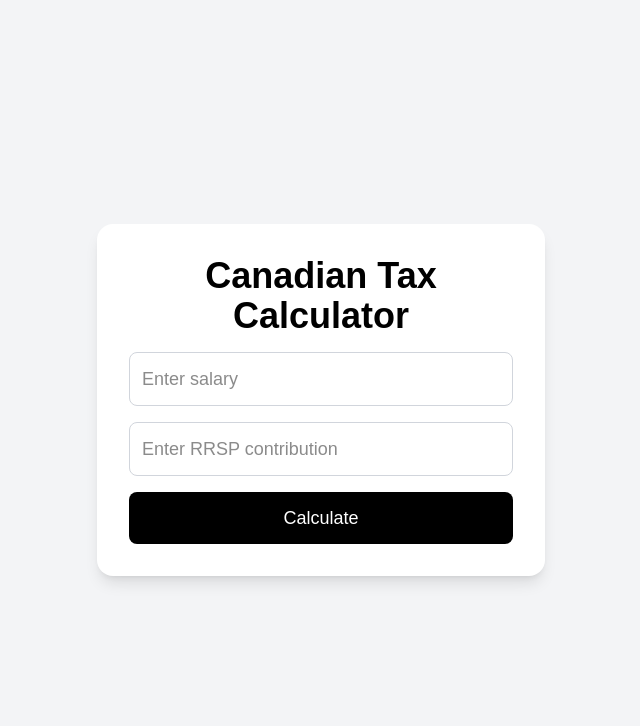
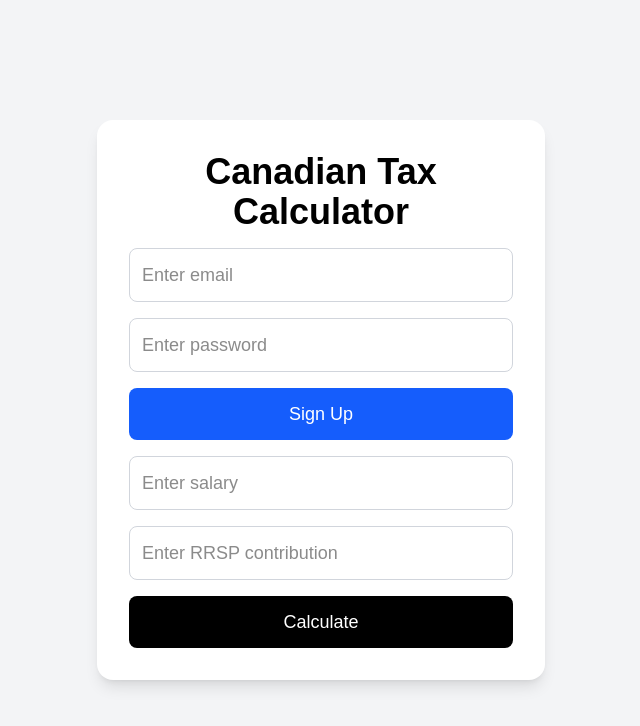
Before and after one commit to thanhtpham116/tax-dashboard, a Next.js app: page / in a window 1280 px wide. Shown: the top 726 px of the page, without its empty margins (319-959 px from the left). Built offline with nearby package versions, Linux system fonts and the light colour scheme; no server answers.

Commit message:
added signup

```diff
--- a/package.json
+++ b/package.json
@@ -9,6 +9,7 @@
     "lint": "eslint"
   },
   "dependencies": {
+    "firebase": "^12.13.0",
     "next": "16.2.6",
     "react": "19.2.4",
     "react-dom": "19.2.4",
--- /dev/null
+++ b/src/app/firebase/config.js
@@ -0,0 +1,16 @@
+import { initializeApp } from "firebase/app";
+
+import { getAuth } from "firebase/auth";
+
+const firebaseConfig = {
+  apiKey: "AIzaSyCfel3qg_MqKR0Sg4t-1hOxFaNwm9jPrWA",
+  authDomain: "tax-dashboard-db8ae.firebaseapp.com",
+  projectId: "tax-dashboard-db8ae",
+  storageBucket: "tax-dashboard-db8ae.firebasestorage.app",
+  messagingSenderId: "868710244196",
+  appId: "1:868710244196:web:30ae37de1eeb560145a471",
+};
+
+const app = initializeApp(firebaseConfig);
+
+export const auth = getAuth(app);
--- a/src/app/page.js
+++ b/src/app/page.js
@@ -1,5 +1,6 @@
 "use client";
-
+import { createUserWithEmailAndPassword } from "firebase/auth";
+import { auth } from "../firebase/config";
 import { useState } from "react";
 import {
   BarChart,
@@ -14,7 +15,9 @@ export default function Home() {
   const [salary, setSalary] = useState("");
   const [rrsp, setRrsp] = useState("");
   const [results, setResults] = useState(null);
-const formatCurrency = (value) => {
+  const [email, setEmail] = useState("");
+  const [password, setPassword] = useState("");
+  const formatCurrency = (value) => {
   return value.toLocaleString("en-CA", {
     style: "currency",
     currency: "CAD",
@@ -80,13 +83,46 @@ taxSavings,
     ]
   : [];
 
+const handleSignup = async () => {
+  try {
+    await createUserWithEmailAndPassword(
+      auth,
+      email,
+      password
+    );
+
+    alert("Account created successfully!");
+  } catch (error) {
+    alert(error.message);
+  }
+};
+
   return (
 <main className="min-h-screen bg-gray-100 flex items-center justify-center p-6">
   <div className="bg-white p-8 rounded-2xl shadow-lg w-full max-w-md flex flex-col gap-4">
 <h1 className="text-4xl font-bold text-center text-black">
           Canadian Tax Calculator
       </h1>
-
+<input
+  type="email"
+  placeholder="Enter email"
+  value={email}
+  onChange={(e) => setEmail(e.target.value)}
+  className="border border-gray-300 p-3 rounded-lg w-full text-lg"
+/>
+<input
+  type="password"
+  placeholder="Enter password"
+  value={password}
+  onChange={(e) => setPassword(e.target.value)}
+  className="border border-gray-300 p-3 rounded-lg w-full text-lg"
+/>
+<button
+  onClick={handleSignup}
+  className="bg-blue-600 text-white py-3 rounded-lg text-lg hover:bg-blue-700 transition"
+>
+  Sign Up
+</button>
       <input
         type="number"
         placeholder="Enter salary"
```
Also changed, not shown: 1 other file (tests, documents, lock files or other folders).
